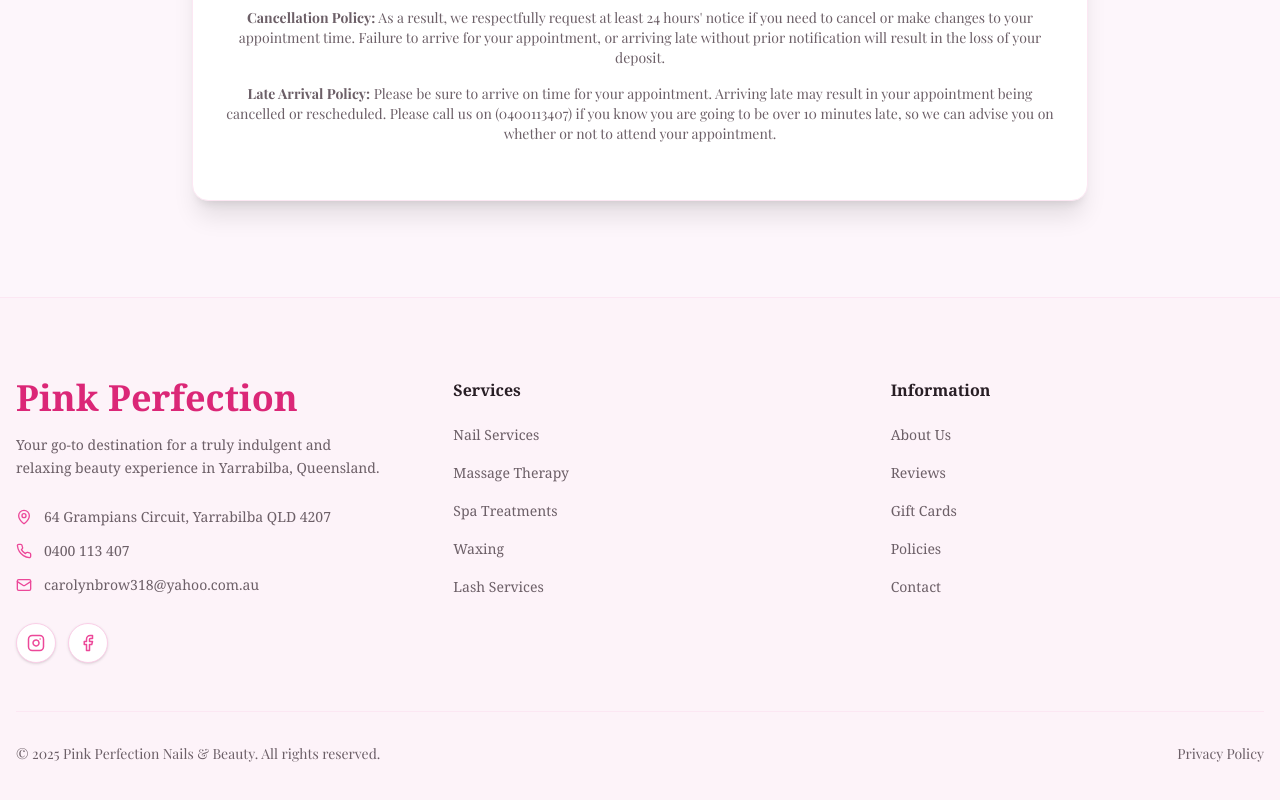
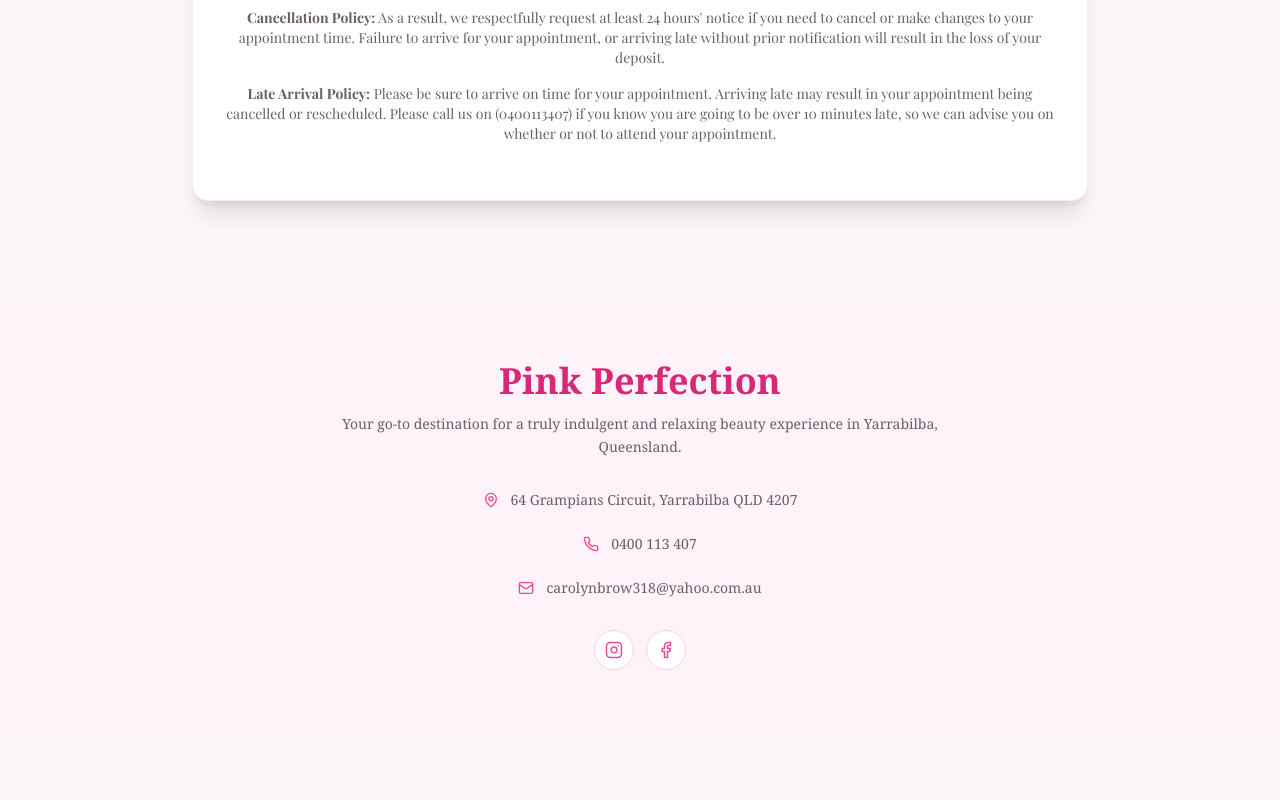
Before and after one commit to colours93/pink-perfection-nails-beauty, a Next.js app: page / in a window 1280 px wide. Shown: the part 5302-6102 px from the top of the page. After the commit the page ends 6036 px from the top, so only its background shows below. Built offline with nearby package versions, Linux system fonts and the light colour scheme; a web font is replaced by a local one.

Commit message:
Simplify footer to clean contact-only style like Bamboo nails

```diff
--- a/components/footer.tsx
+++ b/components/footer.tsx
@@ -3,74 +3,54 @@ import { motion } from "framer-motion"
 import { Instagram, Facebook, Mail, Phone, MapPin } from "lucide-react"
 
 export function Footer() {
-  const currentYear = new Date().getFullYear()
-
-  const footerLinks = {
-    Services: [
-      { name: "Nail Services", href: "/#services" },
-      { name: "Massage Therapy", href: "/#services" },
-      { name: "Spa Treatments", href: "/#services" },
-      { name: "Waxing", href: "/#services" },
-      { name: "Lash Services", href: "/#services" },
-    ],
-    Information: [
-      { name: "About Us", href: "/about" },
-      { name: "Reviews", href: "/reviews" },
-      { name: "Gift Cards", href: "/gift-card" },
-      { name: "Policies", href: "/about" },
-      { name: "Contact", href: "/contact" },
-    ],
-  }
-
   const socialLinks = [
     { name: "Instagram", icon: Instagram, href: "#" },
     { name: "Facebook", icon: Facebook, href: "#" },
   ]
 
   return (
-    <footer className="bg-pink-50/50 border-t border-pink-100">
-      <div className="container mx-auto px-4 py-16 lg:py-20">
-        {/* Main Footer Content */}
-        <div className="max-w-7xl mx-auto">
-          <div className="grid grid-cols-1 lg:grid-cols-3 gap-12 lg:gap-16 mb-12">
-            {/* Brand Section */}
-            <div className="lg:col-span-1">
+    <footer className="bg-pink-50/50">
+      <div className="container mx-auto px-4 py-12 lg:py-16">
+        {/* Clean Contact Section */}
         <motion.div
           initial={{ opacity: 0, y: 20 }}
           whileInView={{ opacity: 1, y: 0 }}
           transition={{ duration: 0.6 }}
           viewport={{ once: true }}
+          className="max-w-2xl mx-auto text-center"
         >
-                <h3 className="text-3xl md:text-4xl font-serif font-bold text-pink-600 mb-4">Pink Perfection</h3>
-                <p className="text-muted-foreground mb-7 leading-relaxed text-sm font-serif">
+          <h3 className="text-3xl md:text-4xl font-serif font-bold text-pink-600 mb-3">Pink Perfection</h3>
+          <p className="text-sm text-muted-foreground mb-8 leading-relaxed font-serif">
             Your go-to destination for a truly indulgent and relaxing beauty experience in Yarrabilba, Queensland.
           </p>
 
-                <div className="space-y-3.5 mb-7">
-                  <div className="flex items-start gap-3 text-sm text-muted-foreground">
-                    <MapPin className="w-4 h-4 text-pink-500 mt-0.5 flex-shrink-0" />
+          {/* Contact Details */}
+          <div className="space-y-3 mb-8">
+            <div className="flex items-center justify-center gap-3 text-sm text-muted-foreground">
+              <MapPin className="w-4 h-4 text-pink-500 flex-shrink-0" />
               <span className="font-serif">64 Grampians Circuit, Yarrabilba QLD 4207</span>
             </div>
-                  <div className="flex items-start gap-3 text-sm text-muted-foreground">
-                    <Phone className="w-4 h-4 text-pink-500 mt-0.5 flex-shrink-0" />
+            <div className="flex items-center justify-center gap-3 text-sm text-muted-foreground">
+              <Phone className="w-4 h-4 text-pink-500 flex-shrink-0" />
               <a href="tel:+61400113407" className="hover:text-pink-500 transition-colors font-serif">
                 0400 113 407
               </a>
             </div>
-                  <div className="flex items-start gap-3 text-sm text-muted-foreground">
-                    <Mail className="w-4 h-4 text-pink-500 mt-0.5 flex-shrink-0" />
+            <div className="flex items-center justify-center gap-3 text-sm text-muted-foreground">
+              <Mail className="w-4 h-4 text-pink-500 flex-shrink-0" />
               <a href="mailto:carolynbrow318@yahoo.com.au" className="hover:text-pink-500 transition-colors break-all font-serif">
                 carolynbrow318@yahoo.com.au
               </a>
             </div>
           </div>
 
-                <div className="flex gap-3">
+          {/* Social Media Icons */}
+          <div className="flex gap-3 justify-center">
             {socialLinks.map((social) => (
               <motion.a
                 key={social.name}
                 href={social.href}
-                      className="w-10 h-10 bg-white border border-pink-200 rounded-full flex items-center justify-center text-pink-500 hover:text-pink-600 hover:border-pink-300 transition-all duration-200 shadow-sm"
+                className="w-10 h-10 bg-white border border-pink-200 rounded-full flex items-center justify-center text-pink-500 hover:text-pink-600 hover:border-pink-300 transition-all duration-200"
                 whileHover={{ scale: 1.1 }}
                 whileTap={{ scale: 0.95 }}
               >
@@ -81,73 +61,6 @@ export function Footer() {
           </div>
         </motion.div>
       </div>
-
-            {/* Links Sections */}
-            <div className="lg:col-span-2">
-              <div className="grid grid-cols-1 sm:grid-cols-2 gap-12 lg:gap-16">
-                <motion.div
-                  initial={{ opacity: 0, y: 20 }}
-                  whileInView={{ opacity: 1, y: 0 }}
-                  transition={{ duration: 0.6, delay: 0.1 }}
-                  viewport={{ once: true }}
-                >
-                  <h4 className="font-serif font-semibold text-foreground mb-5 text-base">Services</h4>
-                  <ul className="space-y-3.5">
-                    {footerLinks.Services.map((link) => (
-                      <li key={link.name}>
-                        <a
-                          href={link.href}
-                          className="text-sm text-muted-foreground hover:text-pink-500 transition-colors duration-200 font-serif"
-                        >
-                          {link.name}
-                        </a>
-                      </li>
-                    ))}
-                  </ul>
-                </motion.div>
-                <motion.div
-                  initial={{ opacity: 0, y: 20 }}
-                  whileInView={{ opacity: 1, y: 0 }}
-                  transition={{ duration: 0.6, delay: 0.2 }}
-                  viewport={{ once: true }}
-                >
-                  <h4 className="font-serif font-semibold text-foreground mb-5 text-base">Information</h4>
-                  <ul className="space-y-3.5">
-                    {footerLinks.Information.map((link) => (
-                      <li key={link.name}>
-                        <a
-                          href={link.href}
-                          className="text-sm text-muted-foreground hover:text-pink-500 transition-colors duration-200 font-serif"
-                        >
-                          {link.name}
-                        </a>
-                      </li>
-                    ))}
-                  </ul>
-                </motion.div>
-              </div>
-            </div>
-          </div>
-        </div>
-
-        {/* Bottom Section */}
-        <motion.div
-          className="pt-8 border-t border-pink-100 flex flex-col sm:flex-row justify-between items-center gap-4"
-          initial={{ opacity: 0 }}
-          whileInView={{ opacity: 1 }}
-          transition={{ duration: 0.6, delay: 0.3 }}
-          viewport={{ once: true }}
-        >
-          <p className="text-sm text-muted-foreground text-center sm:text-left">
-            &copy; {currentYear} Pink Perfection Nails & Beauty. All rights reserved.
-          </p>
-          <div className="flex gap-6 text-sm text-muted-foreground">
-            <a href="/about" className="hover:text-pink-500 transition-colors">
-              Privacy Policy
-            </a>
-          </div>
-        </motion.div>
-      </div>
     </footer>
   )
 }
```
Lines whose indentation alone changed are shown as unchanged.
